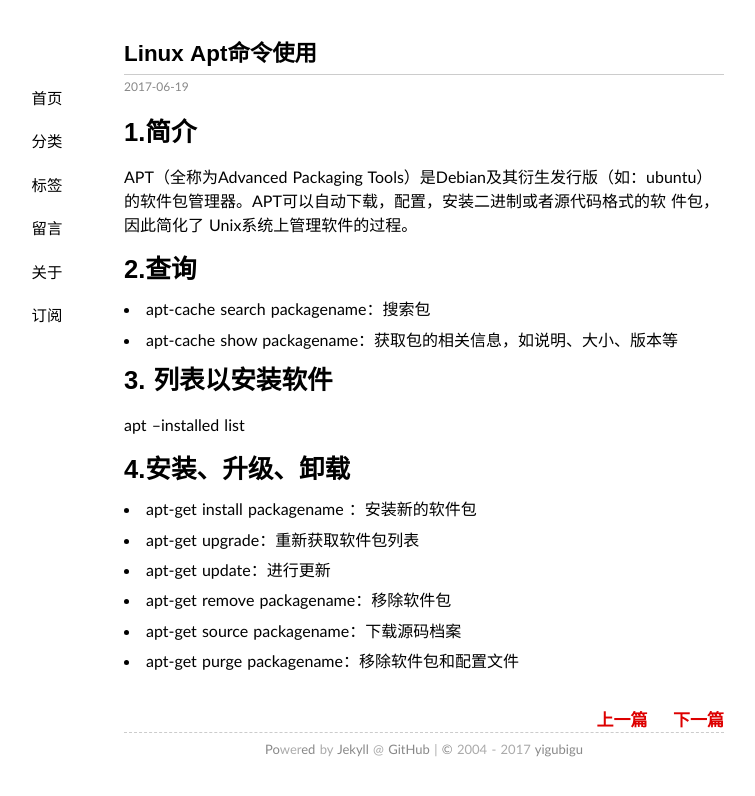
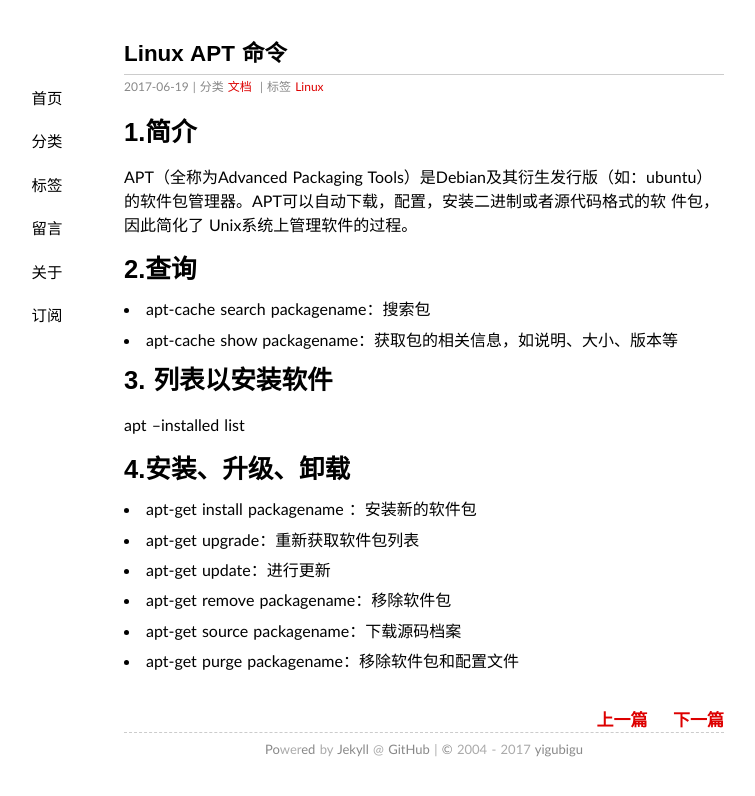
Before and after one commit to yigubigu/yigubigu.github.io, a Jekyll site: the page built from _posts/2017-06-19-linux-apt命令使用.md, in a window 1280 px wide. Shown: the top 796 px of the page, without its empty margins (216-971 px from the left). Built offline with Jekyll 4.4.1, drawn with Linux system fonts in a browser that asks for light colours; our own code applies the rules of GitHub Pages for plain Markdown files; a file with an impossible date is left out.

Commit message:
refine script

```diff
--- a/_posts/2017-06-19-linux-apt命令使用.md
+++ b/_posts/2017-06-19-linux-apt命令使用.md
@@ -1,3 +1,11 @@
+---
+date: 2017-06-19 09:50:47+00:00
+layout: post
+title: 'Linux APT 命令'
+categories: 文档
+tags:  Linux
+---
+
 # 1.简介
 
 APT（全称为Advanced Packaging Tools）是Debian及其衍生发行版（如：ubuntu）的软件包管理器。APT可以自动下载，配置，安装二进制或者源代码格式的软 件包，因此简化了 Unix系统上管理软件的过程。
```
